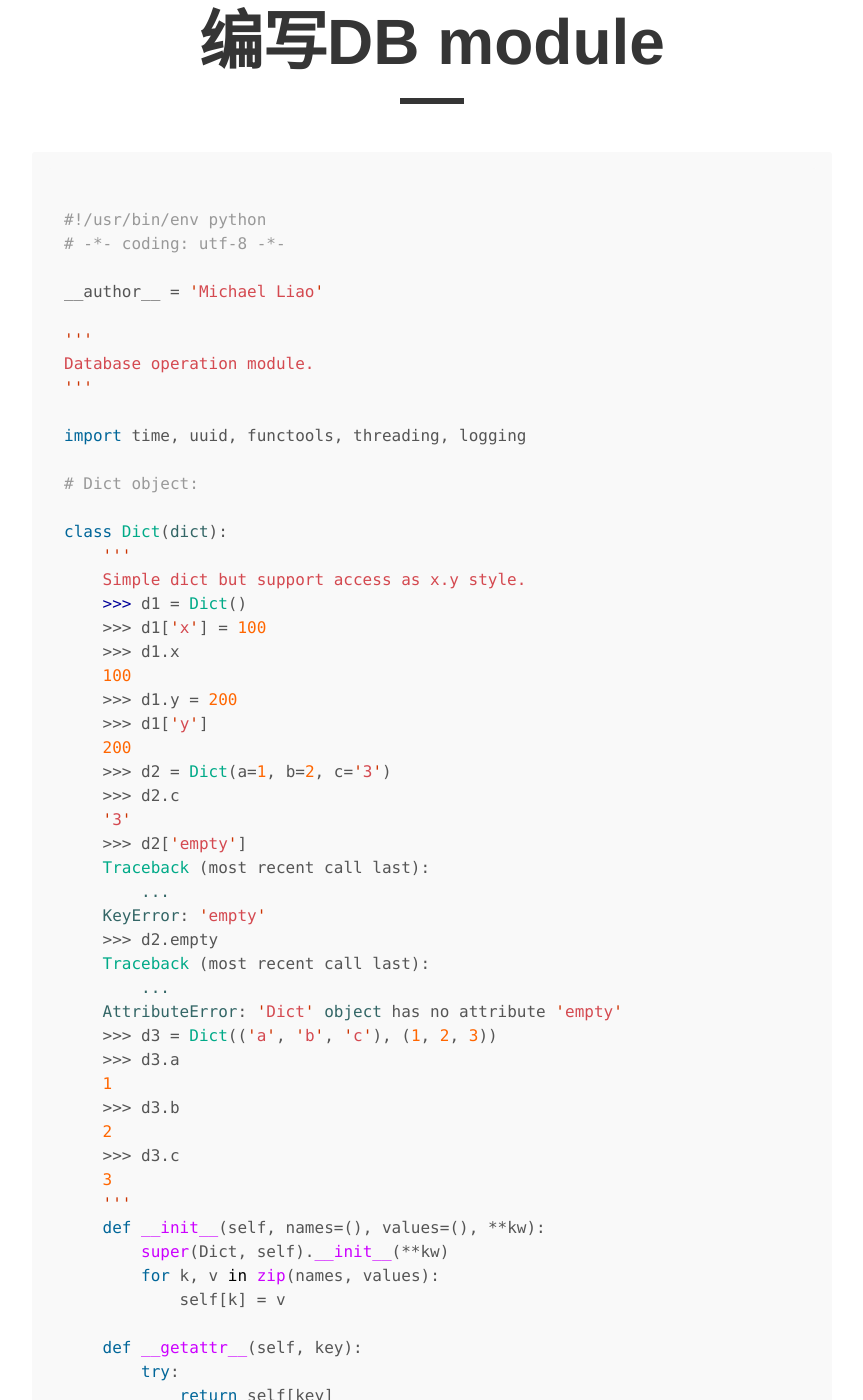
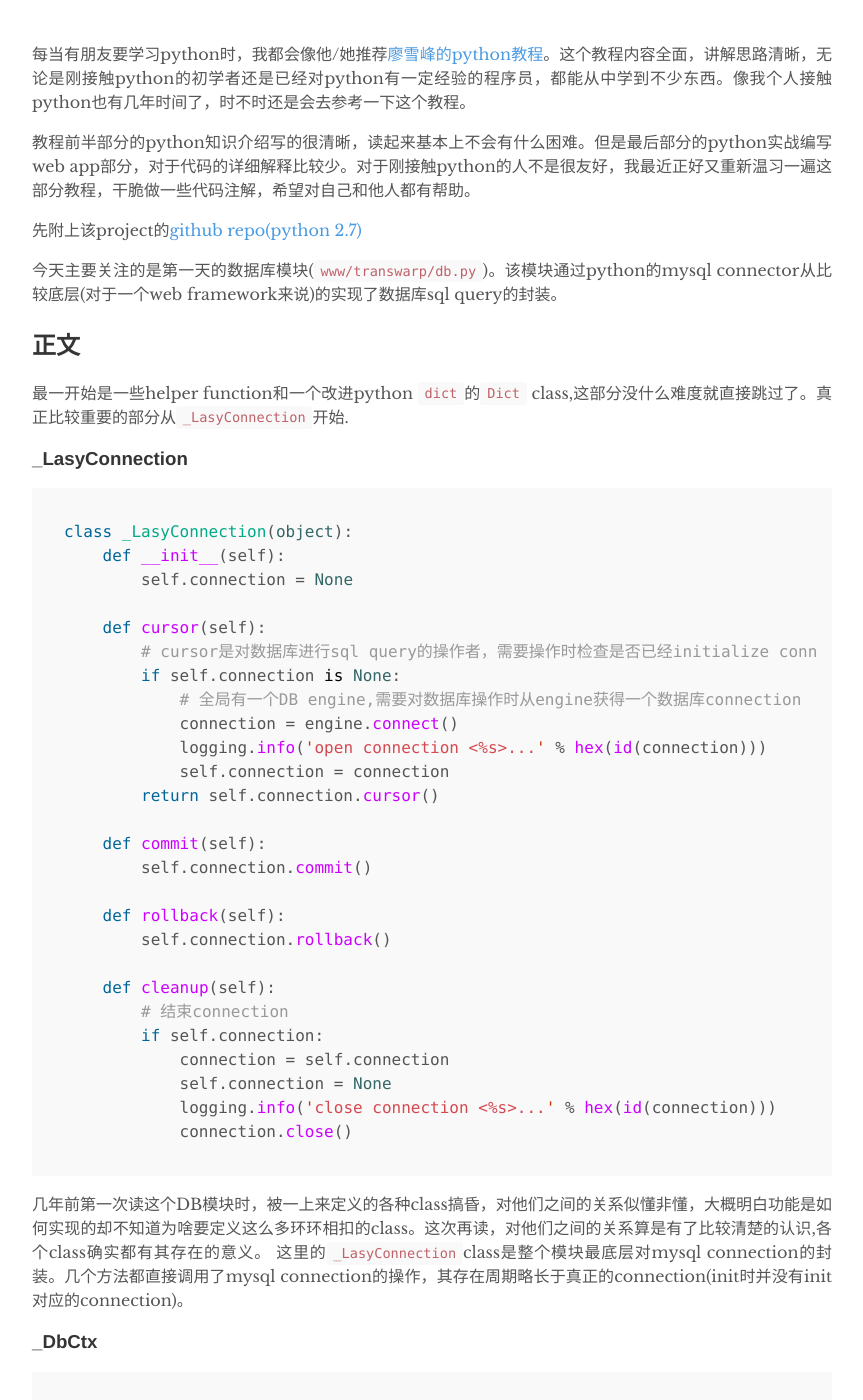
Before and after one commit to yesheng93/yesheng93.github.io, a Jekyll site: the page built from _posts/2017-10-17-liaoxuefeng-python-tutorial-db-module.md, in a window 1280 px wide and 1400 px high, scrolled down 275 px. Shown: the whole window, without its empty margins (208-1071 px from the left). Built offline with Jekyll 4.4.1, drawn with Linux system fonts in a browser that asks for light colours; some of the changed text lies outside the part shown.

Commit message:
continue work on the first post

````diff
--- a/_posts/2017-10-17-liaoxuefeng-python-tutorial-db-module.md
+++ b/_posts/2017-10-17-liaoxuefeng-python-tutorial-db-module.md
@@ -1,65 +1,122 @@
 ---
 layout: post
-title: "廖雪峰的python webapp--编写DB module"
+title: "Python SQl DB module"
 author: "Ye Sheng"
 ---
 
+每当有朋友要学习python时，我都会像他/她推荐[廖雪峰的python教程](https://www.liaoxuefeng.com/wiki/0014316089557264a6b348958f449949df42a6d3a2e542c000)。这个教程内容全面，讲解思路清晰，无论是刚接触python的初学者还是已经对python有一定经验的程序员，都能从中学到不少东西。像我个人接触python也有几年时间了，时不时还是会去参考一下这个教程。
+
+教程前半部分的python知识介绍写的很清晰，读起来基本上不会有什么困难。但是最后部分的python实战编写web app部分，对于代码的详细解释比较少。对于刚接触python的人不是很友好，我最近正好又重新温习一遍这部分教程，干脆做一些代码注解，希望对自己和他人都有帮助。
+
+先附上该project的[github repo(python 2.7)](https://github.com/michaelliao/awesome-python-webapp)
+
+今天主要关注的是第一天的数据库模块(`www/transwarp/db.py`)。该模块通过python的mysql connector从比较底层(对于一个web framework来说)的实现了数据库sql query的封装。
+
+## 正文
+
+最一开始是一些helper function和一个改进python `dict`的`Dict` class,这部分没什么难度就直接跳过了。真正比较重要的部分从`_LasyConnection`开始.
+
+### _LasyConnection
+
 ```python
+class _LasyConnection(object):
+    def __init__(self):
+        self.connection = None
 
-#!/usr/bin/env python
-# -*- coding: utf-8 -*-
+    def cursor(self):
+        # cursor是对数据库进行sql query的操作者，需要操作时检查是否已经initialize connection
+        if self.connection is None:
+            # 全局有一个DB engine,需要对数据库操作时从engine获得一个数据库connection
+            connection = engine.connect()
+            logging.info('open connection <%s>...' % hex(id(connection)))
+            self.connection = connection
+        return self.connection.cursor()
 
-__author__ = 'Michael Liao'
+    def commit(self):
+        self.connection.commit()
 
-'''
-Database operation module.
-'''
+    def rollback(self):
+        self.connection.rollback()
 
-import time, uuid, functools, threading, logging
+    def cleanup(self):
+        # 结束connection
+        if self.connection:
+            connection = self.connection
+            self.connection = None
+            logging.info('close connection <%s>...' % hex(id(connection)))
+            connection.close()
+```
 
-# Dict object:
+几年前第一次读这个DB模块时，被一上来定义的各种class搞昏，对他们之间的关系似懂非懂，大概明白功能是如何实现的却不知道为啥要定义这么多环环相扣的class。这次再读，对他们之间的关系算是有了比较清楚的认识,各个class确实都有其存在的意义。
+这里的`_LasyConnection`class是整个模块最底层对mysql connection的封装。几个方法都直接调用了mysql connection的操作，其存在周期略长于真正的connection(init时并没有init对应的connection)。
 
-class Dict(dict):
+
+### _DbCtx
+
+``` python
+class _DbCtx(threading.local):
     '''
-    Simple dict but support access as x.y style.
-    >>> d1 = Dict()
-    >>> d1['x'] = 100
-    >>> d1.x
-    100
-    >>> d1.y = 200
-    >>> d1['y']
-    200
-    >>> d2 = Dict(a=1, b=2, c='3')
-    >>> d2.c
-    '3'
-    >>> d2['empty']
-    Traceback (most recent call last):
-        ...
-    KeyError: 'empty'
-    >>> d2.empty
-    Traceback (most recent call last):
-        ...
-    AttributeError: 'Dict' object has no attribute 'empty'
-    >>> d3 = Dict(('a', 'b', 'c'), (1, 2, 3))
-    >>> d3.a
-    1
-    >>> d3.b
-    2
-    >>> d3.c
-    3
+    Thread local object that holds connection info.
     '''
-    def __init__(self, names=(), values=(), **kw):
-        super(Dict, self).__init__(**kw)
-        for k, v in zip(names, values):
-            self[k] = v
+    def __init__(self):
+        self.connection = None
+        self.transactions = 0
 
-    def __getattr__(self, key):
-        try:
-            return self[key]
-        except KeyError:
-            raise AttributeError(r"'Dict' object has no attribute '%s'" % key)
+    def is_init(self):
+        return not self.connection is None
 
-    def __setattr__(self, key, value):
-        self[key] = value
+    def init(self):
+        logging.info('open lazy connection...')
+        self.connection = _LasyConnection()
+        self.transactions = 0
+
+    def cleanup(self):
+        self.connection.cleanup()
+        self.connection = None
+
+    def cursor(self):
+        '''
+        Return cursor
+        '''
+        return self.connection.cursor()
+```
+
+`DbCtx`对`LasyConnection`进行了进一步的封装，因为是一个`ThreadingLocal`所以各个线程会拿到不同的`DbCtx.connection`，不会互相干扰。如果不需要支持multi threading的话，`DbCtx`和`LasyConnection`完全可以合并成一个class。另外这里廖雪峰选择在每次`cleanup`时销毁之前的`LasyConnection` instance，并不是完全必要的，因为在`LasyConnection` cleanup时已经对真正的数据库connection进行了关闭。不过像他这样做也许逻辑会更清晰些。
+
+`_db_ctx = _DbCtx()`是一个global vairable,任何进程下均可拿到`_db_ctx`，通过其则能拿到具体的链接。 至此，基本的数据库连接的封装已经完成，可以通过
+
+```python
+_db_ctx.init()
+do_some_updates_select_or_whatever()
+_db_ctx.cleanup()
+```
+来进行基本的操作。后面的代码则主要是进行一些更高级的封装，实现`with connection()`, transaction以及具体select,update等的支持。
+
+### Engine 和 craete_engine()
+
+```python
+class _Engine(object):
+
+    def __init__(self, connect):
+        self._connect = connect
+
+    def connect(self):
+        return self._connect()
+
+def create_engine(user, password, database, host='127.0.0.1', port=3306, **kw):
+    import mysql.connector
+    global engine
+    if engine is not None:
+        raise DBError('Engine is already initialized.')
+    params = dict(user=user, password=password, database=database, host=host, port=port)
+    defaults = dict(use_unicode=True, charset='utf8', collation='utf8_general_ci', autocommit=False)
+    for k, v in defaults.iteritems():
+        params[k] = kw.pop(k, v)
+    params.update(kw)
+    params['buffered'] = True
+    engine = _Engine(lambda: mysql.connector.connect(**params))
+    # test connection...
+    logging.info('Init mysql engine <%s> ok.' % hex(id(engine)))
 
 ```
+这部分做的事情很简单，`engine.connect`可以理解以为是一个configure好的返回具体connection的function。这里廖雪峰又通过`connect`对`_connect`进行wrap，意义不明。直接`self.connect = connect`效果是一样的。
````
